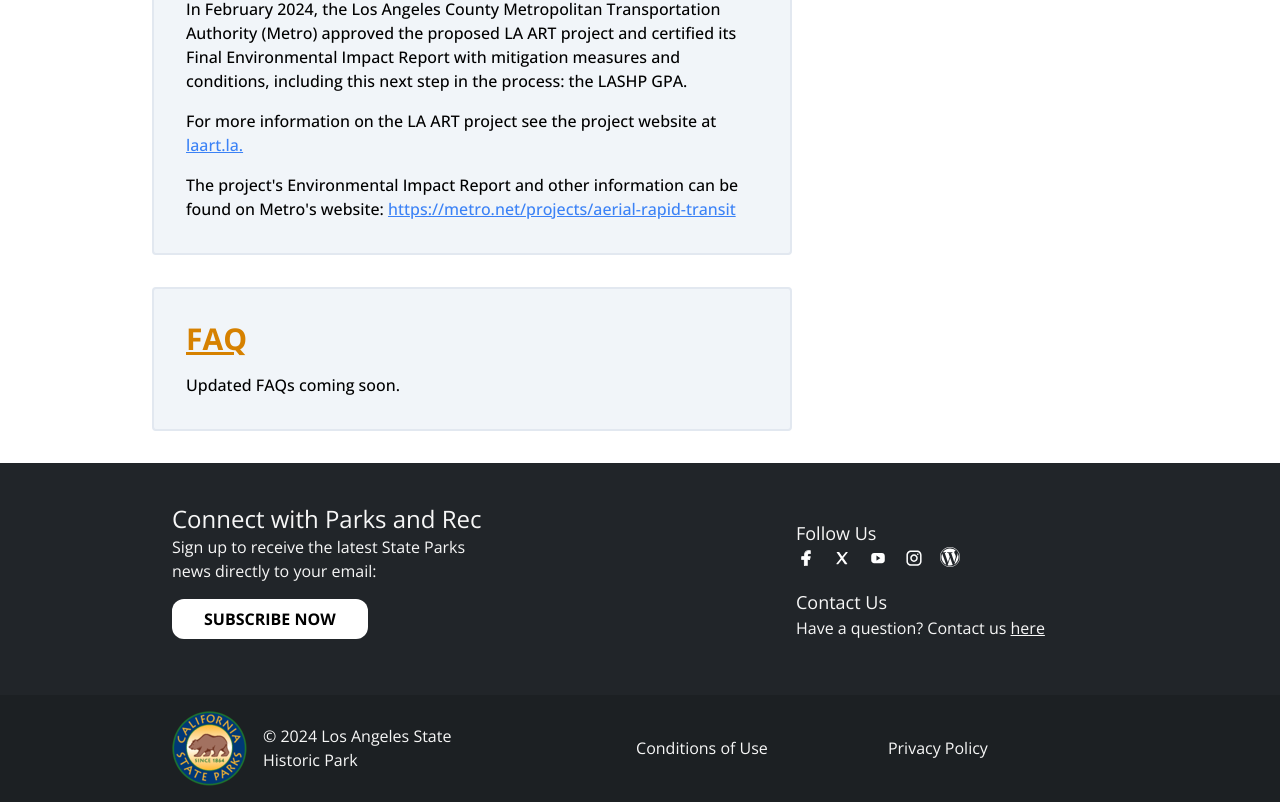
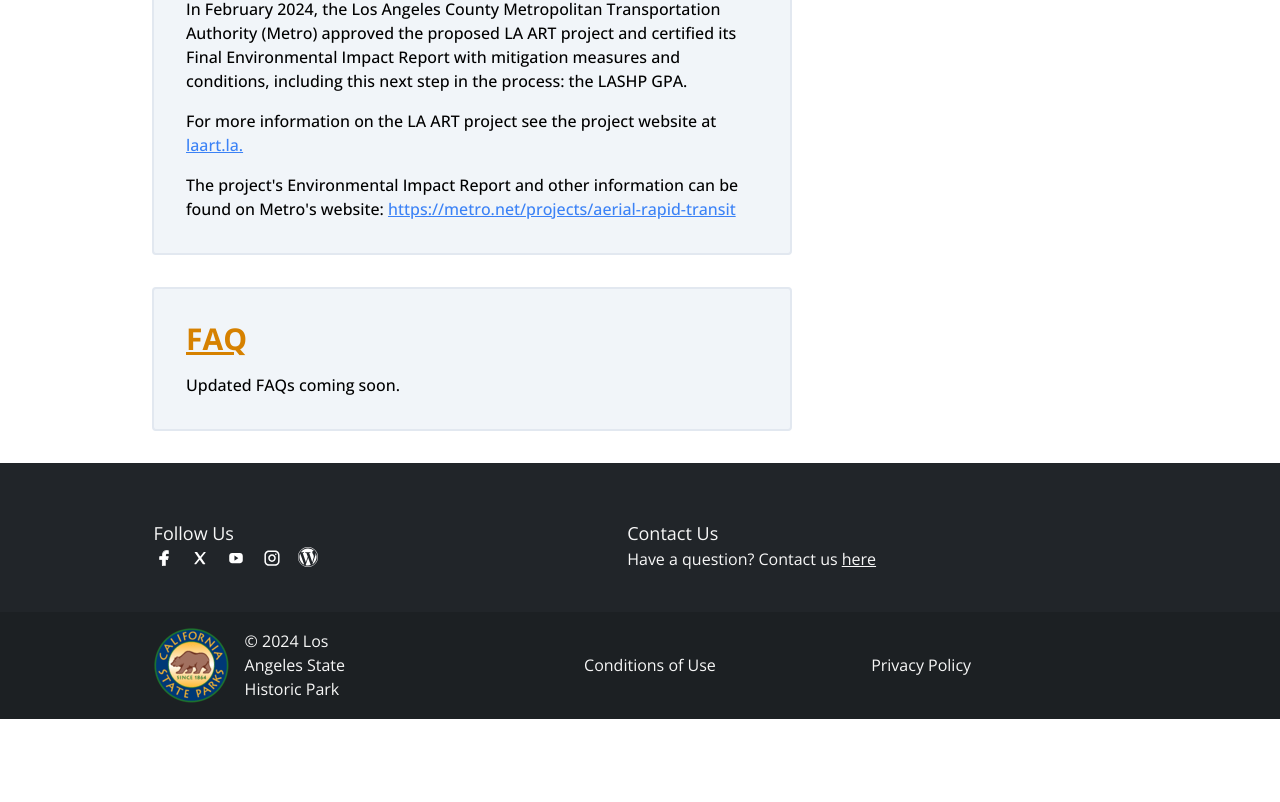
Before and after one commit to AECOMVizStudio/la_art, a React (Vite) app: page / in a window 1280 px wide. Shown: the part 2017-2819 px from the top of the page. After the commit the page ends 2736 px from the top, so only its background shows below. Built offline with nearby package versions, Linux system fonts and the light colour scheme.

Commit message:
removed subscribe button, then fiddled with alignment and spacing

```diff
--- a/src/components/Footer.tsx
+++ b/src/components/Footer.tsx
@@ -4,14 +4,15 @@
 
 
   return (
-    <footer className="bg-night text-light-grey p-4">
-      <div className="flex flex-col md:flex-row justify-center items-center">
-        <div className="flex-col md:flex md:flex-row w-full md:w-1/4 items-center md:justify-evenly">
+    <footer className="bg-night text-light-grey p-4 md:px-0">
+      <div className="flex flex-col md:flex-row justify-evenly items-center
+      md:mx-[12%]">
+        <div className="flex-col md:flex md:flex-row w-full md:w-1/4 items-center md:justify-start">
           <img src="/CalStateParkLogo.png" alt="california government logo" id='footer-logo' loading="lazy"/>
           <p className="md:px-4">© {formattedDate} Los Angeles State Historic Park</p>
         </div>
 
-        <ul className="w-full md:w-2/4 lg:flex lg:flex-row lg:justify-evenly py-2 md:pl-8">
+        <ul className="w-full md:w-3/4 lg:flex lg:flex-row lg:justify-evenly py-2 md:pl-8">
           <li>
             <a href="https://www.parks.ca.gov/ConditionsOfUse" target="_blank" rel="noopener noreferrer" className="hover:underline">
               Conditions of Use
--- a/src/components/children/Connections.tsx
+++ b/src/components/children/Connections.tsx
@@ -10,20 +10,11 @@
 
 function Connections({ followLinks }: ConnectionsProps) {
   return (
-    <div className="bg-dark-grey text-light-grey px-4 py-10 flex flex-col md:flex-row justify-around">
-      <div className="flex flex-col w-full md:w-1/4">
+    <div className="bg-dark-grey text-light-grey px-4 py-10 flex flex-col md:flex-row md:px-0 justify-start">
+      <div className="flex flex-col w-full md:w-1/4
+      md:mx-[12%] ">
 
-      <h3 className="text-2xl font-normal">Connect with Parks and Rec</h3>
-      <p>Sign up to receive the latest State Parks news directly to your email:</p>
-
-      <a href="https://public.govdelivery.com/accounts/CNRA/signup/31266/" target="_blank" rel="noopener noreferrer">
-
-      <button className="bg-white text-black font-bold rounded-xl px-8 py-2 my-4 max-w-fit uppercase hover:scale-110 transition duration-300 ease-in-out">Subscribe Now</button>
-      </a>
-      </div>
-
-      <div className="flex flex-col w-full md:w-1/4">
-        <h3 className="text-lg font-normal mt-4">Follow Us</h3>
+      <h3 className="text-lg font-normal mt-4">Follow Us</h3>
           <ul className="flex space-x-4">
             <li>
               <a href={followLinks.facebook} target="_blank" rel="noopener noreferrer">
@@ -51,6 +42,10 @@
               </a>
             </li>
           </ul>
+      </div>
+
+      <div className="flex flex-col w-full md:w-1/4">
+
           <h3 className="text-lg font-normal mt-4">Contact Us</h3>
           <p className="">Have a question? Contact us <a className="underline" href="https://www.parks.ca.gov/?page_id=23110" target="_blank" rel="noopener noreferrer">here</a></p>
       </div>
```
